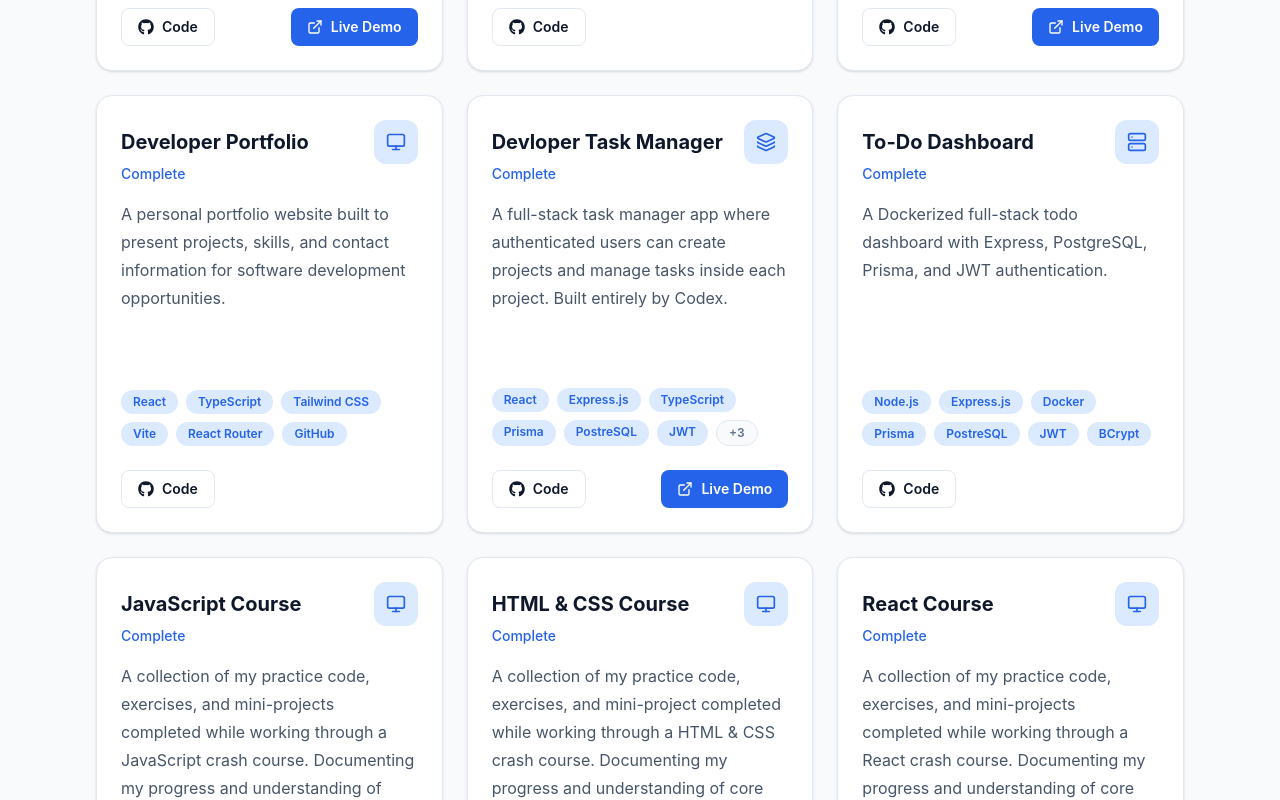
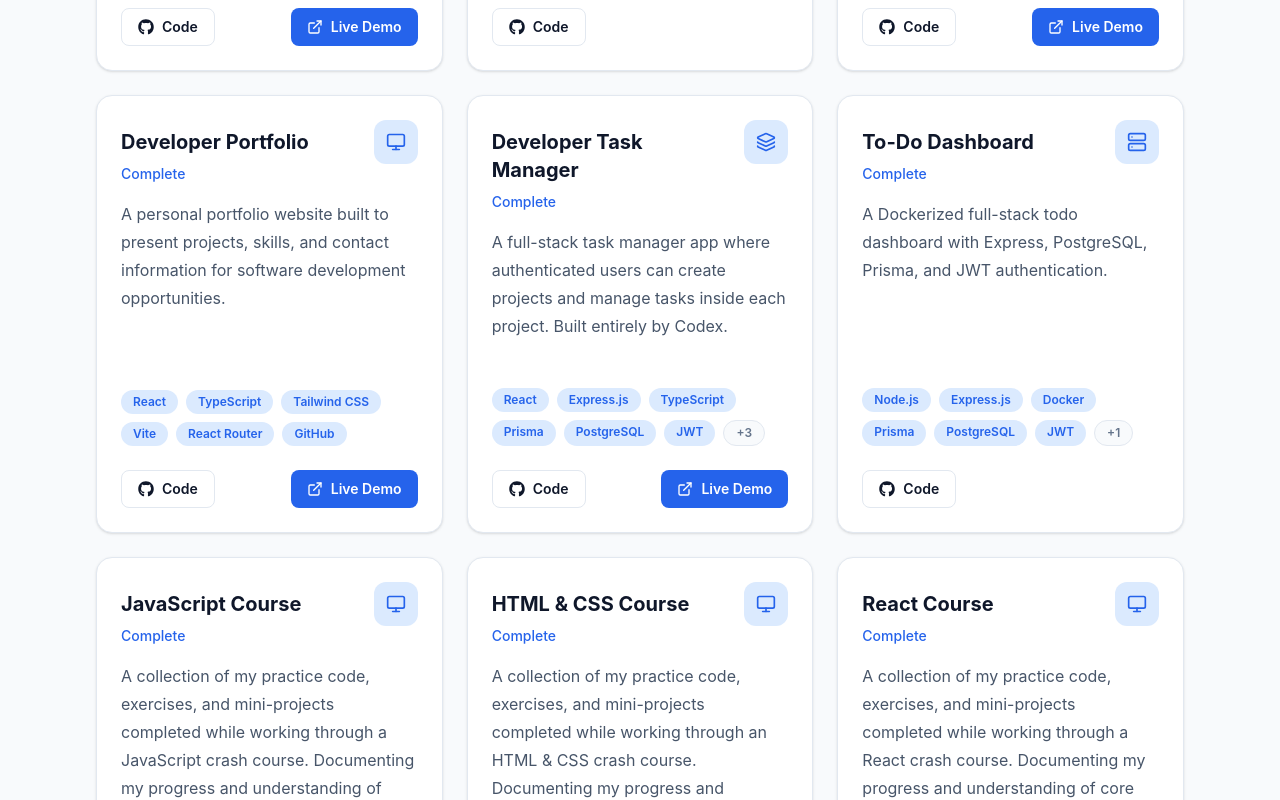
Before and after one commit to mattxreynolds/Portfolio, a React (Vite) app: page /projects in a window 1280 px wide. Shown: the part 760-1560 px from the top of the page. Built offline with nearby package versions, Linux system fonts and the light colour scheme.

Commit message:
fix: correct project metadata and links

```diff
--- a/src/components/projects/ProjectCard.tsx
+++ b/src/components/projects/ProjectCard.tsx
@@ -6,10 +6,6 @@ import type { Project, ProjectCategory } from '../../data/projects';
 type ProjectCardProps = {
   project: Project;
 };
-
-function getSafeExternalUrl(url: string) {
-  return url === 'TBD' ? '#' : url;
-}
 
 function getCategoryIcon(category: ProjectCategory) {
   if (category === 'Frontend') {
@@ -24,8 +20,6 @@ function getCategoryIcon(category: ProjectCategory) {
 }
 
 function ProjectCard({ project }: ProjectCardProps) {
-  const hasLiveDemo = project.liveUrl && project.liveUrl !== 'TBD';
-
   return (
     <article className='flex h-full flex-col rounded-2xl border border-border bg-surface p-6 shadow-sm transition hover:-translate-y-1 hover:border-accent/40 hover:shadow-md'>
       <div className='flex items-start justify-between gap-4'>
@@ -46,16 +40,16 @@ function ProjectCard({ project }: ProjectCardProps) {
 
       <div className='mt-6 flex flex-wrap justify-between gap-3'>
         <a
-          href={getSafeExternalUrl(project.githubUrl)}
-          target={project.githubUrl === 'TBD' ? undefined : '_blank'}
-          rel={project.githubUrl === 'TBD' ? undefined : 'noreferrer'}
+          href={project.githubUrl}
+          target='_blank'
+          rel='noreferrer'
           className='inline-flex items-center gap-2 rounded-lg border border-border px-4 py-2 text-sm font-semibold text-text-primary transition hover:bg-surface-muted'
         >
           <FaGithub size={16} />
           Code
         </a>
 
-        {hasLiveDemo && (
+        {project.liveUrl && (
           <a
             href={project.liveUrl}
             target='_blank'
--- a/src/data/projects.ts
+++ b/src/data/projects.ts
@@ -67,7 +67,6 @@ export const projects: Project[] = [
     ],
     category: 'Full Stack',
     githubUrl: 'https://github.com/mattxreynolds/Grocify',
-    liveUrl: 'TBD',
     featured: true,
     status: 'Complete'
   },
@@ -91,13 +90,13 @@ export const projects: Project[] = [
     tags: ['React', 'TypeScript', 'Tailwind CSS', 'Vite', 'React Router', 'GitHub'],
     category: 'Frontend',
     githubUrl: 'https://github.com/mattxreynolds/Portfolio',
-    liveUrl: 'TBD',
+    liveUrl: 'https://portfolio-self-beta-u1z50hbaai.vercel.app',
     featured: true,
     status: 'Complete'
   },
   {
     id: 'task-manager',
-    title: 'Devloper Task Manager',
+    title: 'Developer Task Manager',
     description:
       'A full-stack task manager app where authenticated users can create projects and manage tasks inside each project. Built entirely by Codex.',
     tags: [
@@ -105,7 +104,7 @@ export const projects: Project[] = [
       'Express.js',
       'TypeScript',
       'Prisma',
-      'PostreSQL',
+      'PostgreSQL',
       'JWT',
       'Tailwind CSS',
       'Render',
@@ -122,10 +121,9 @@ export const projects: Project[] = [
     title: 'To-Do Dashboard',
     description:
       'A Dockerized full-stack todo dashboard with Express, PostgreSQL, Prisma, and JWT authentication.',
-    tags: ['Node.js', 'Express.js', 'Docker', 'Prisma', 'PostreSQL', 'JWT', 'BCrypt'],
+    tags: ['Node.js', 'Express.js', 'Docker', 'Prisma', 'PostgreSQL', 'JWT', 'bcryptjs'],
     category: 'Backend',
     githubUrl: 'https://github.com/mattxreynolds/To-Do-Dashboard',
-    liveUrl: 'TBD',
     featured: false,
     status: 'Complete'
   },
@@ -137,7 +135,6 @@ export const projects: Project[] = [
     tags: ['JavaScript', 'CSS', 'HTML', 'VS Code', 'Chrome DevTools', 'GitHub'],
     category: 'Frontend',
     githubUrl: 'https://github.com/mattxreynolds/JavaScript-Course',
-    liveUrl: 'TBD',
     featured: false,
     status: 'Complete'
   },
@@ -145,11 +142,10 @@ export const projects: Project[] = [
     id: 'html-css-course',
     title: 'HTML & CSS Course',
     description:
-      'A collection of my practice code, exercises, and mini-project completed while working through a HTML & CSS crash course. Documenting my progress and understanding of core concepts.',
+      'A collection of my practice code, exercises, and mini-projects completed while working through an HTML & CSS crash course. Documenting my progress and understanding of core concepts.',
     tags: ['CSS', 'HTML', 'VS Code', 'Chrome DevTools', 'GitHub'],
     category: 'Frontend',
     githubUrl: 'https://github.com/mattxreynolds/HTML-CSS-Course',
-    liveUrl: 'TBD',
     featured: false,
     status: 'Complete'
   },
@@ -161,7 +157,6 @@ export const projects: Project[] = [
     tags: ['React', 'JavaScript', 'CSS', 'HTML', 'React Router', 'Vite', 'Node.js', 'Vitest'],
     category: 'Frontend',
     githubUrl: 'https://github.com/mattxreynolds/React-Course',
-    liveUrl: 'TBD',
     featured: false,
     status: 'Complete'
   },
@@ -170,10 +165,9 @@ export const projects: Project[] = [
     title: 'The Odin Project',
     description:
       'A collection of my projects, exercises, and notes as I work through The Odin Project’s Foundations & JavaScript path, building my skills in HTML, CSS, JavaScript, Git, React, Node.js, and full-stack web development.',
-    tags: ['React', 'JavaScript', 'CSS', 'HTML', 'Express.js', 'PostreSQL', 'Node.js', 'Github'],
+    tags: ['React', 'JavaScript', 'CSS', 'HTML', 'Express.js', 'PostgreSQL', 'Node.js', 'GitHub'],
     category: 'Full Stack',
     githubUrl: 'https://github.com/mattxreynolds/my-odin-project',
-    liveUrl: 'TBD',
     featured: false,
     status: 'In Progress'
   },
```
